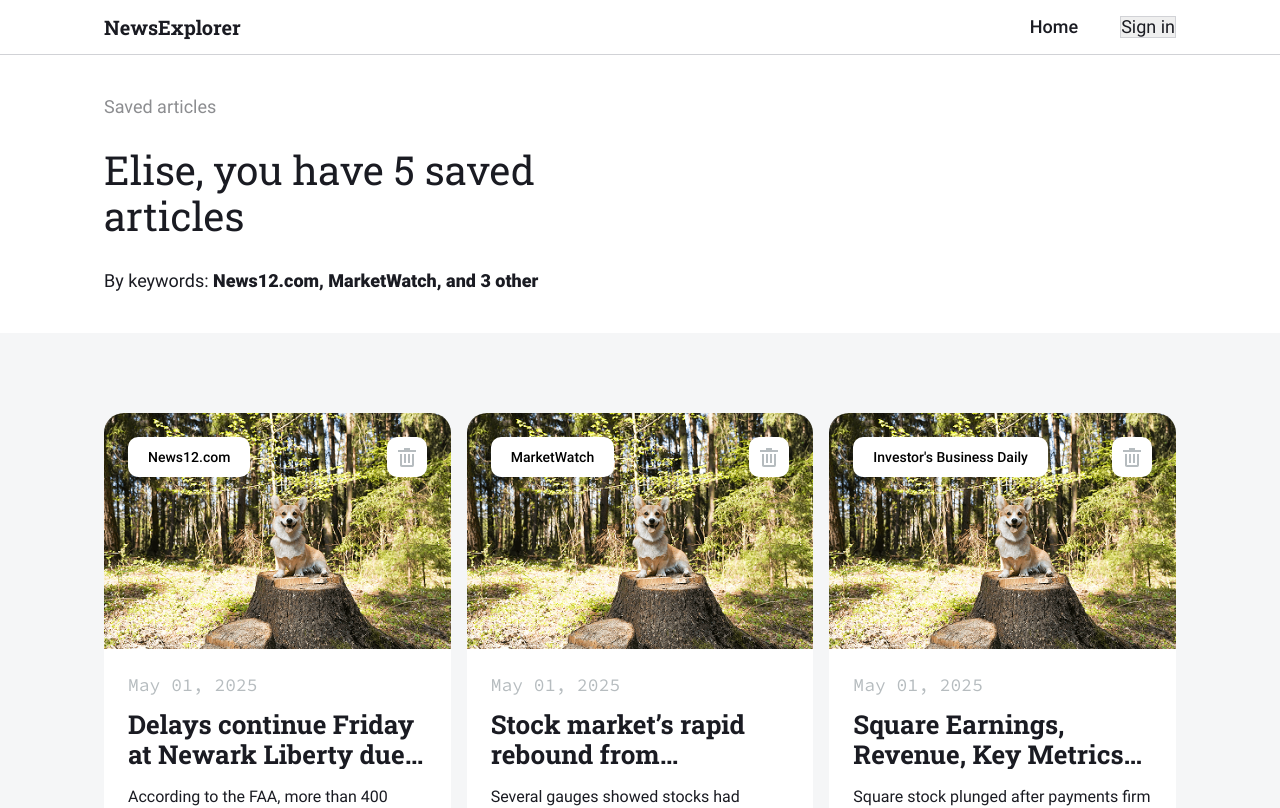
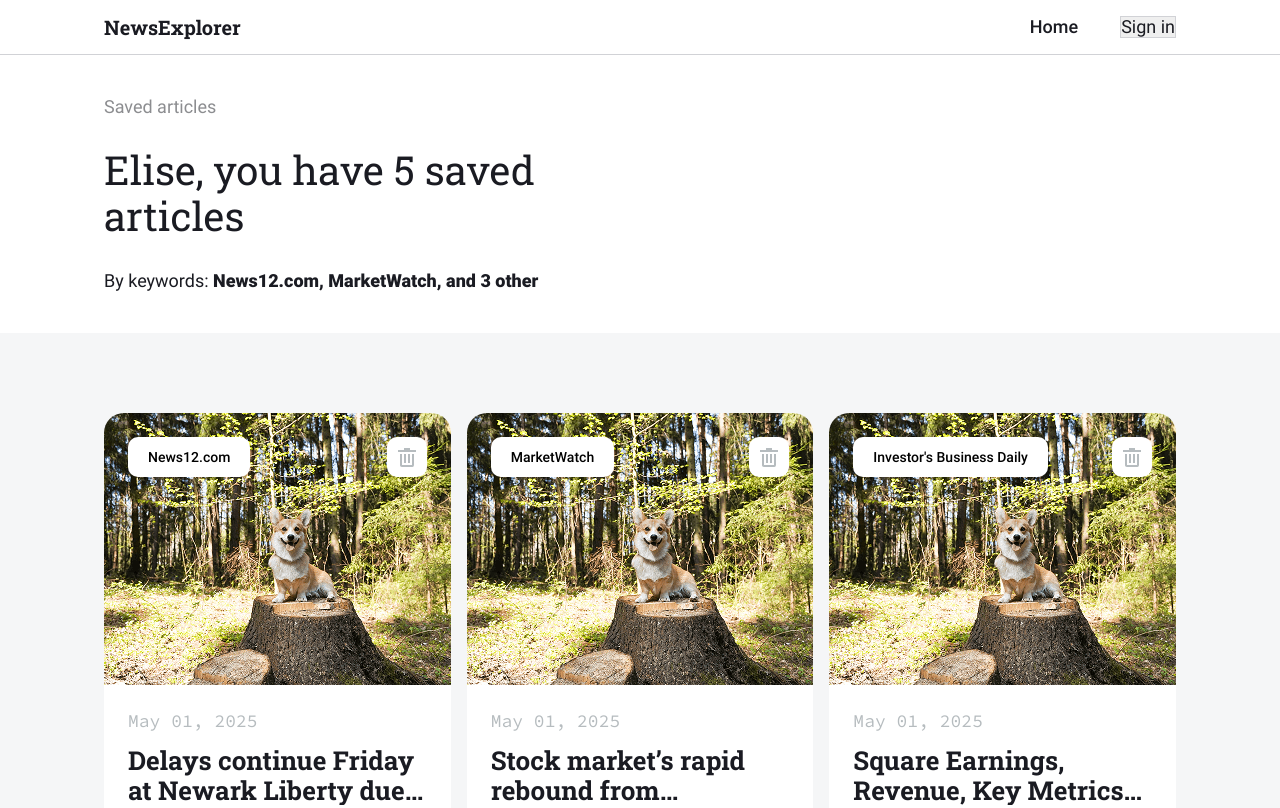
Before and after one commit to jlcambraia/news-explorer-frontend, a React (Vite) app: page /saved-news in a window 1280 px wide. Shown: the top 808 px of the page. Built offline with nearby package versions, Linux system fonts and the light colour scheme.

Commit message:
fix: conserta tamanho das imagens

```diff
--- a/src/components/NewsCardList/components/NewsCard/NewsCard.css
+++ b/src/components/NewsCardList/components/NewsCard/NewsCard.css
@@ -13,8 +13,9 @@
   border-top-left-radius: 20px;
   border-top-right-radius: 20px;
   display: block;
+  min-height: 272px;
   width: 100%;
-  height: 100%;
+  object-fit: cover;
 }
 
 .news-card__image-button {
```
